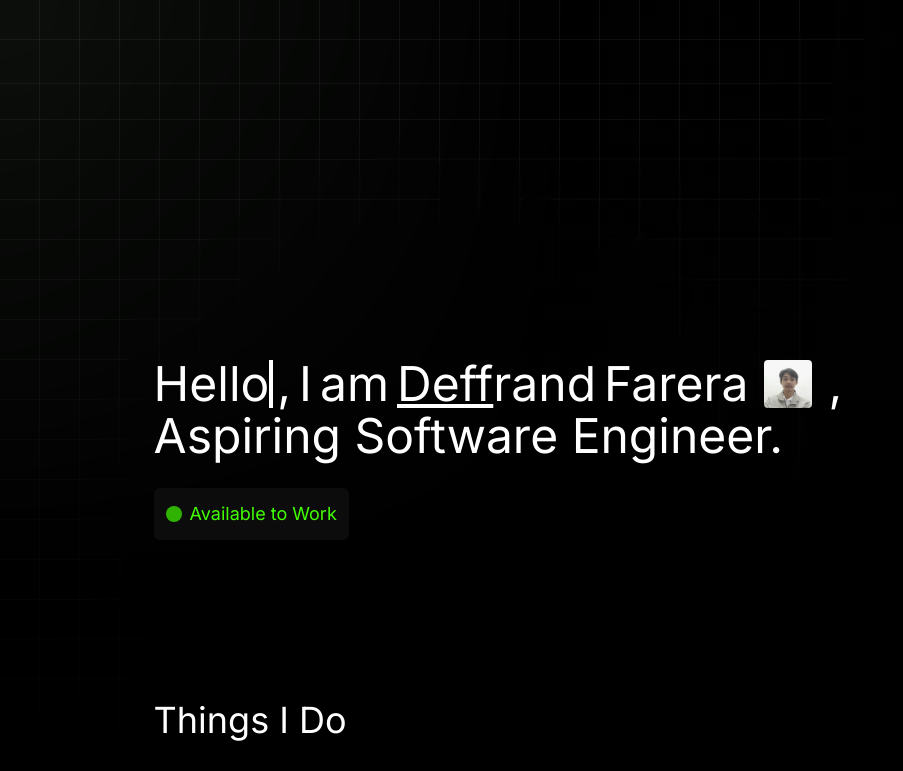
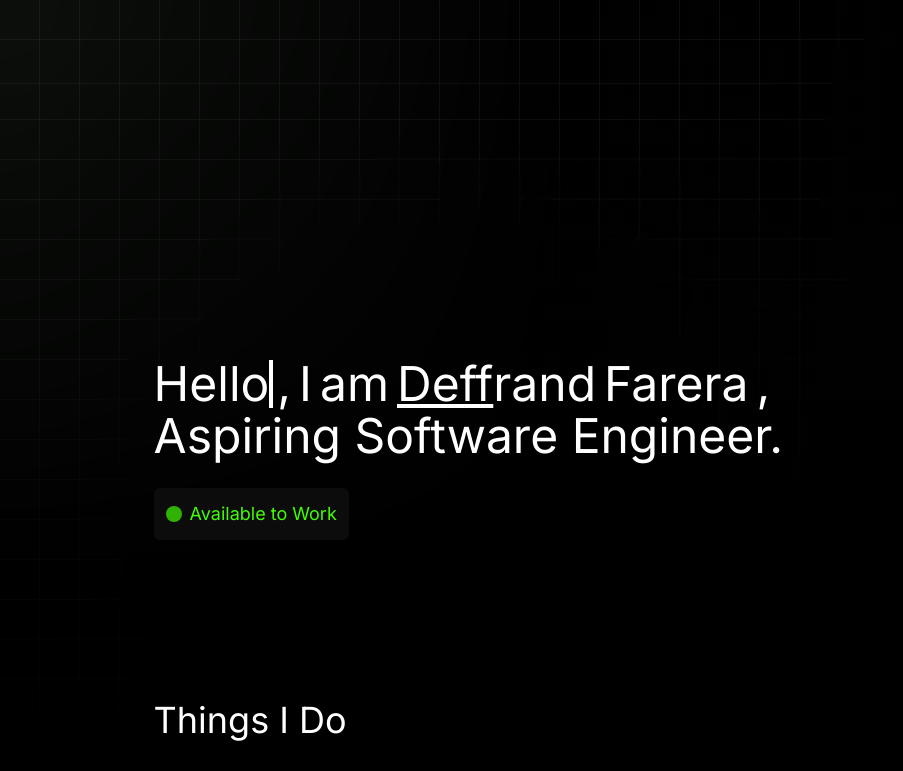
Before and after one commit to hideffrand/portofolio, a Next.js app: page / in a window 1280 px wide. Shown: the top 771 px of the page, without its empty margins (0-903 px from the left). Built offline with nearby package versions, Linux system fonts and the light colour scheme.

Commit message:
fix: fix

```diff
--- a/app/components/Hero.tsx
+++ b/app/components/Hero.tsx
@@ -38,7 +38,7 @@
           <u>Deff</u>rand
         </div>
         <div>Farera</div>
-        <div className="flex-shrink-0 mx-2">
+        {/* <div className="flex-shrink-0 mx-2">
           <Image
             src={"/profile.jpg"}
             alt="profile.jpg"
@@ -46,7 +46,7 @@
             height={2000}
             className="md:w-12 w-8 rounded-[4px]"
           />
-        </div>
+        </div> */}
         <div>,</div>
         <div className="md:hidden block">Aspiring</div>
         <div className="md:hidden block">Software</div>
```
